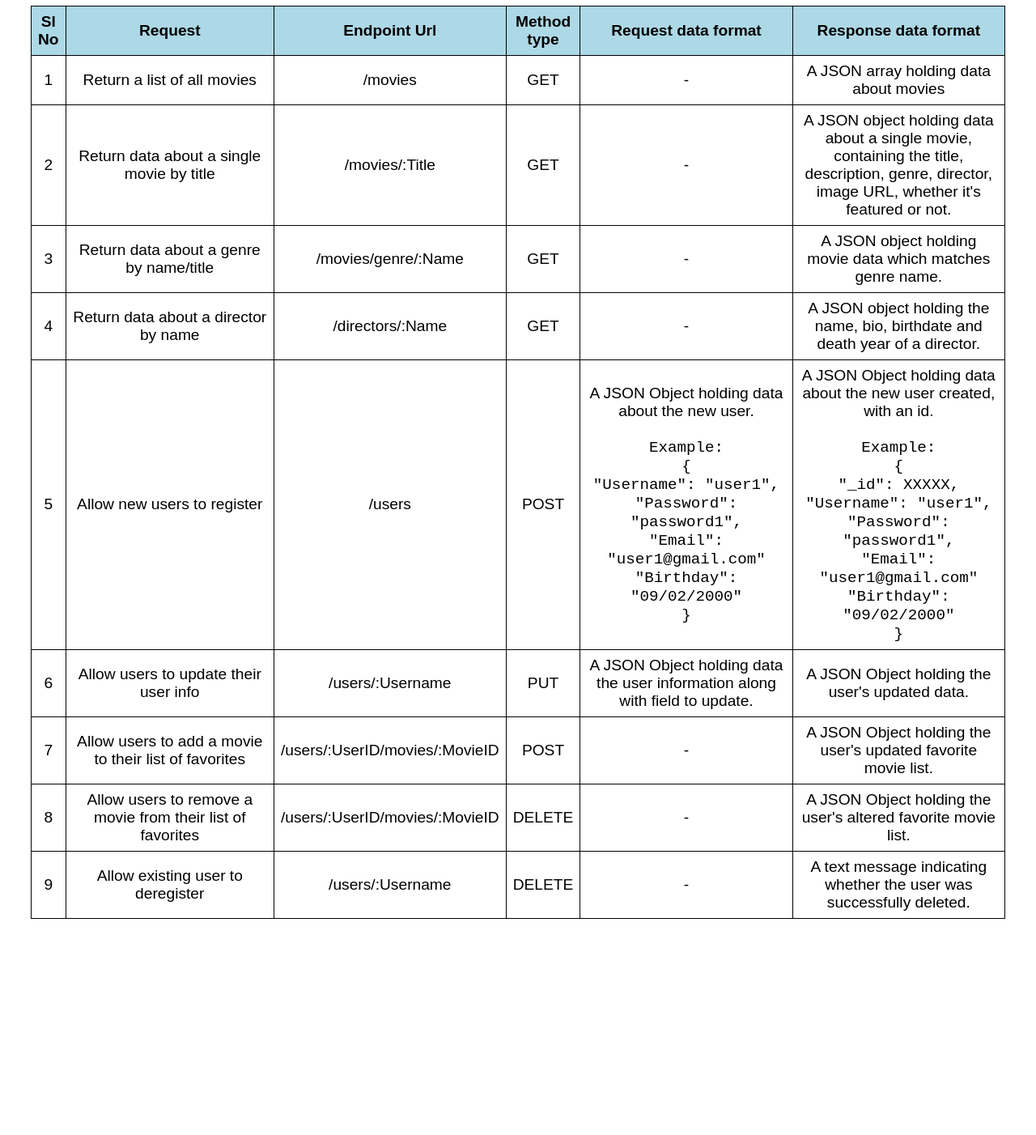
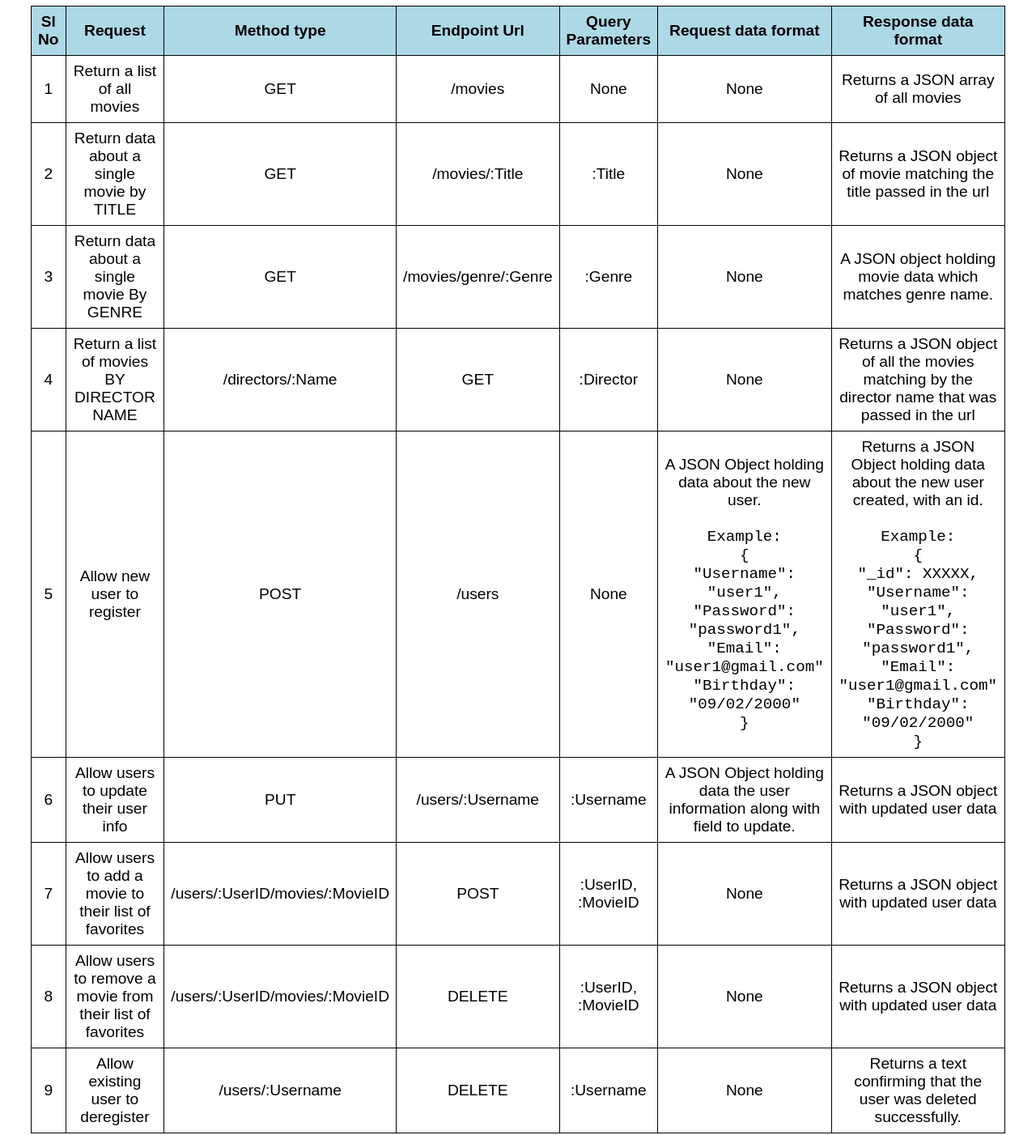
Before and after one commit to DeepthiSRao/movie_api, a website: page public/documentation.html in a window 1280 px wide. Shown: the part 160-1562 px from the top of the page at 81% size. Before the commit the page ends 1305 px from the top, so only its background shows below. Drawn offline with Linux system fonts and the light colour scheme.

Commit message:
Updated api list

```diff
--- a/public/documentation.html
+++ b/public/documentation.html
@@ -15,8 +15,9 @@
           <tr>
             <th>Sl No</th>
             <th class="req-col">Request</th>
+            <th>Method type</th>
             <th>Endpoint Url</th>
-            <th>Method type</th>
+            <th>Query Parameters</th>
             <th class="req-col">Request data format</th>
             <th class="req-col">Response data format</th>
           </tr>
@@ -25,40 +26,45 @@
             <tr>
               <td>1</td>
               <td>Return a list of all movies</td>
+              <td>GET</td>
               <td>/movies</td>
-              <td>GET</td>
-              <td>-</td>
-              <td>A JSON array holding data about movies</td>
+              <td>None</td>
+              <td>None</td>
+              <td>Returns a JSON array of all movies</td>
             </tr>
             <tr>
               <td>2</td>
-              <td>Return data about a single movie by title</td>
+              <td>Return data about a single movie by TITLE</td>
+              <td>GET</td>
               <td>/movies/:Title</td>
-              <td>GET</td>
-              <td>-</td>
-              <td>A JSON object holding data about a single movie, containing the title, description, genre, director, image URL, whether it's featured or not. </td>
+              <td>:Title</td>
+              <td>None</td>
+              <td>Returns a JSON object of movie matching the title passed in the url</td>
             </tr>
             <tr>
               <td>3</td>
-              <td>Return data about a genre by name/title</td>
-              <td>/movies/genre/:Name</td>
+              <td>Return data about a single movie By GENRE</td>
               <td>GET</td>
-              <td>-</td>
+              <td>/movies/genre/:Genre</td>
+              <td>:Genre</td>
+              <td>None</td>
               <td>A JSON object holding movie data which matches genre name.</td>
             </tr>
             <tr>
               <td>4</td>
-              <td>Return data about a director by name</td>
+              <td>Return a list of movies BY DIRECTOR NAME</td>
               <td>/directors/:Name</td>
               <td>GET</td>
-              <td>-</td>
-              <td>A JSON object holding the name, bio, birthdate and death year of a director.</td>
+              <td>:Director</td>
+              <td>None</td>
+              <td>Returns a JSON object of all the movies matching by the director name that was passed in the url</td>
             </tr>
             <tr>
               <td>5</td>
-              <td>Allow new users to register</td>
+              <td>Allow new user to register</td>
+              <td>POST</td>
               <td>/users</td>
-              <td>POST</td>
+              <td>None</td>
               <td>
                 A JSON Object holding data about the new user.
                 <br>
@@ -75,7 +81,7 @@
                 </code>
               </td>
               <td>
-                A JSON Object holding data about the new user created, with an id.
+                Returns a JSON Object holding data about the new user created, with an id.
                 <br>
                 <br>
                 <code>
@@ -94,34 +100,38 @@
             <tr>
               <td>6</td>
               <td>Allow users to update their user info</td>
+              <td>PUT</td>
               <td>/users/:Username</td>
-              <td>PUT</td>
+              <td>:Username</td>
               <td>A JSON Object holding data the user information along with field to update.</td>
-              <td>A JSON Object holding the user's updated data.</td>
+              <td>Returns a JSON object with updated user data</td>
             </tr>
             <tr>
               <td>7</td>
               <td>Allow users to add a movie to their list of favorites </td>
               <td>/users/:UserID/movies/:MovieID</td>
               <td>POST</td>
-              <td>-</td>
-              <td>A JSON Object holding the user's updated favorite movie list.</td>
+              <td>:UserID, :MovieID</td>
+              <td>None</td>
+              <td>Returns a JSON object with updated user data</td>
             </tr>
             <tr>
               <td>8</td>
               <td>Allow users to remove a movie from their list of favorites</td>
               <td>/users/:UserID/movies/:MovieID</td>
               <td>DELETE</td>
-              <td>-</td>
-              <td>A JSON Object holding the user's altered favorite movie list.</td>
+              <td>:UserID, :MovieID</td>
+              <td>None</td>
+              <td>Returns a JSON object with updated user data</td>
             </tr>
             <tr>
               <td>9</td>
               <td>Allow existing user to deregister</td>
               <td>/users/:Username</td>
               <td>DELETE</td>
-              <td>-</td>
-              <td>A text message indicating whether the user was successfully deleted.</td>
+              <td>:Username</td>
+              <td>None</td>
+              <td>Returns a text confirming that the user was deleted successfully.</td>
             </tr>
           </tbody>
     </table>
```
Also changed, not shown: index.js (+7 -1 lines), README.md.
